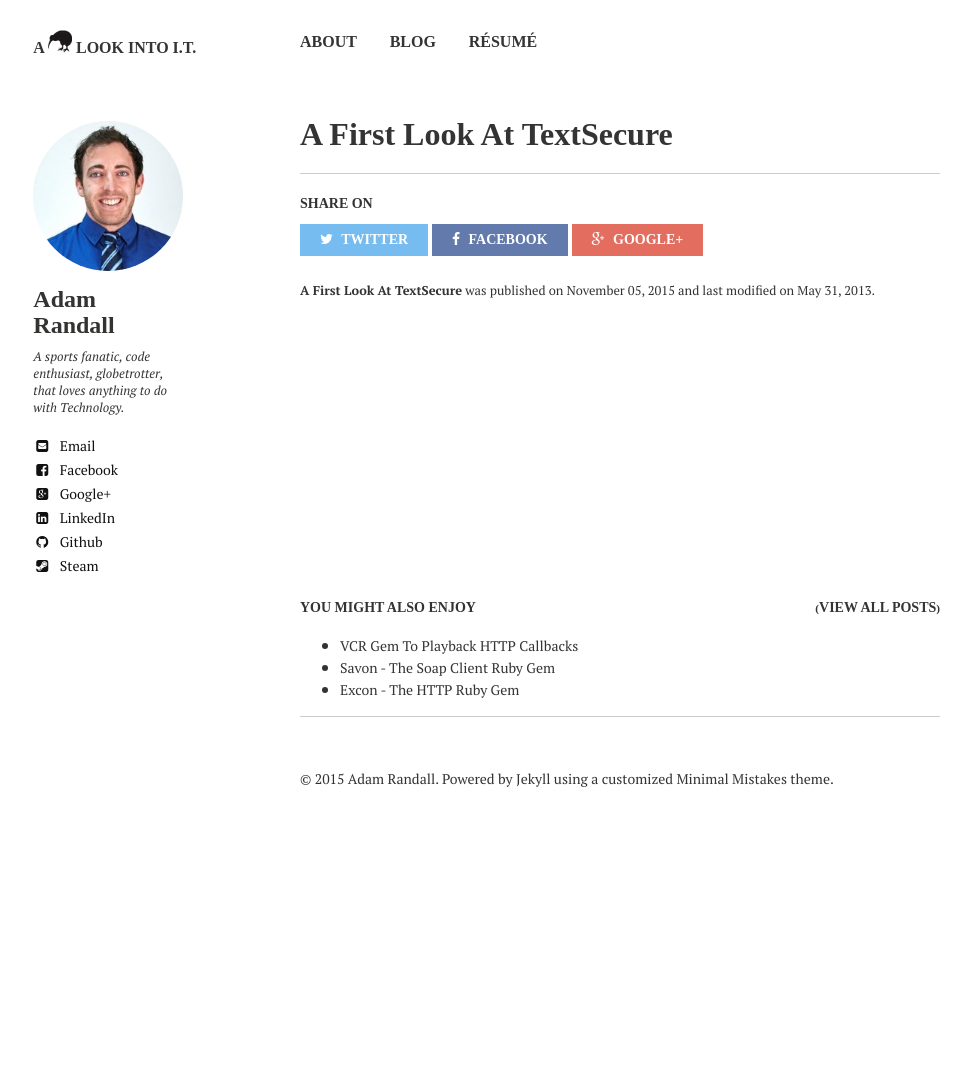
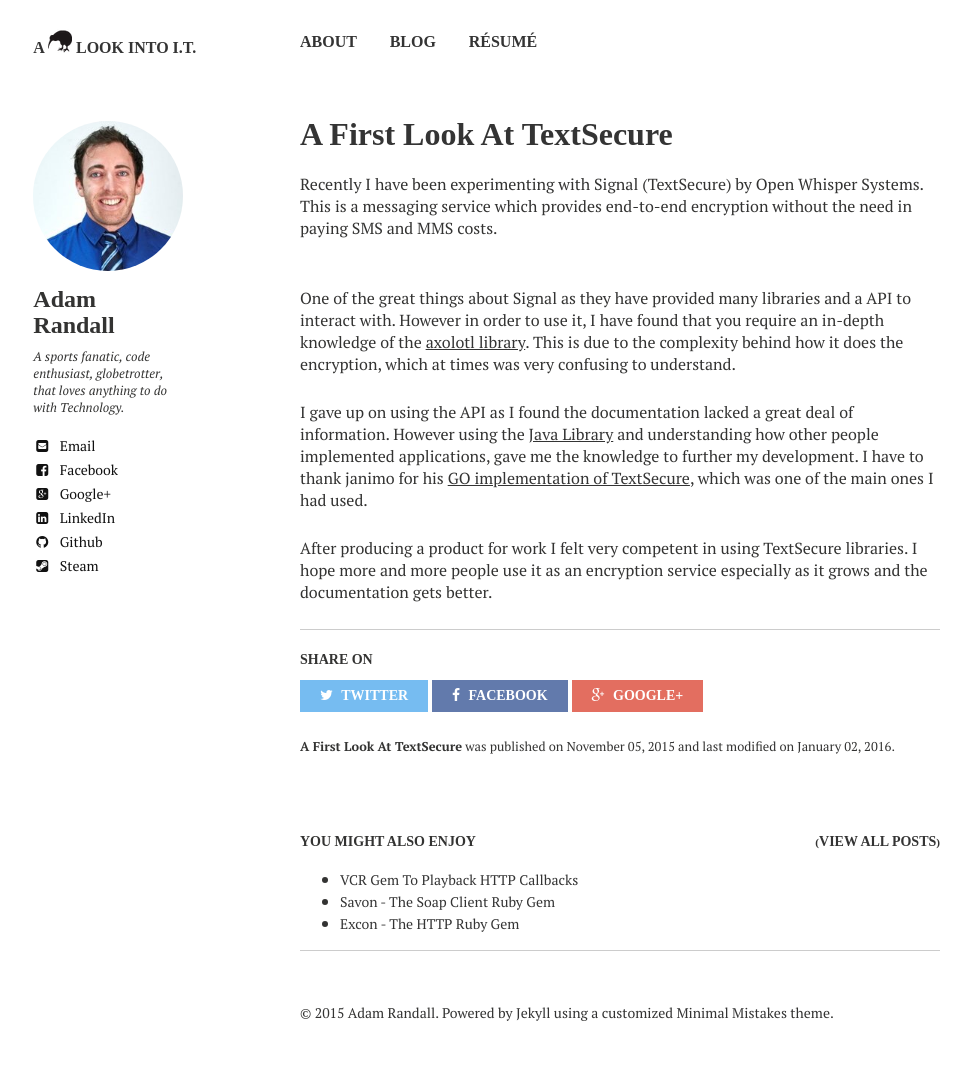
Before and after one commit to Adam-Randall/adam-randall.github.io, a Jekyll site: the page built from _posts/2015-11-05-TextSecure.md, in a window 1280 px wide. Shown: the whole page, without its empty margins (20-991 px from the left). Built offline with Jekyll 4.4.1, drawn with Linux system fonts in a browser that asks for light colours; nearby versions of some CDN libraries; comment, search, counter and statistics services are not loaded; before the commit the page ends 900 px from its top, so only the background shows below that.

Commit message:
Changes to posts

```diff
--- a/_posts/2015-11-05-TextSecure.md
+++ b/_posts/2015-11-05-TextSecure.md
@@ -2,9 +2,17 @@
 layout: post
 title: A First Look At TextSecure
 excerpt: TextSecure is a great way to encrypt SMS messages, but understanding the cryptography...
-modified: 2013-05-31
-tags: [TextSecure, libtextsecure, knockout, novice-fight]
+modified: 2016-01-02
+tags: [TextSecure, libtextsecure, Signal, Open Whisper Systems]
 comments: true
 share: true
 
 ---
+
+Recently I have been experimenting with Signal (TextSecure) by Open Whisper Systems. This is a messaging service which provides end-to-end encryption  without the need in paying SMS and MMS costs. <br><br>
+
+One of the great things about Signal as they have provided many libraries and a API to interact with. However in order to use it, I have found that you require an in-depth knowledge of the [axolotl library](https://github.com/WhisperSystems/libaxolotl-java). This is due to the complexity behind how it does the encryption, which at times was very confusing to understand.
+
+I gave up on using the API as I found the documentation lacked a great deal of information. However using the [Java Library](https://github.com/AsamK/libtextsecure-java) and understanding how other people implemented applications, gave me the knowledge to further my development. I have to thank janimo for his [GO implementation of TextSecure](https://github.com/janimo/textsecure), which was one of the main ones I had used.
+
+After producing a product for work I felt very competent in using TextSecure libraries. I hope more and more people use it as an encryption service especially as it grows and the documentation gets better.
```
Also changed, not shown: _posts/2015-10-05-Ruby-Excon.md (+1 -1 lines).
